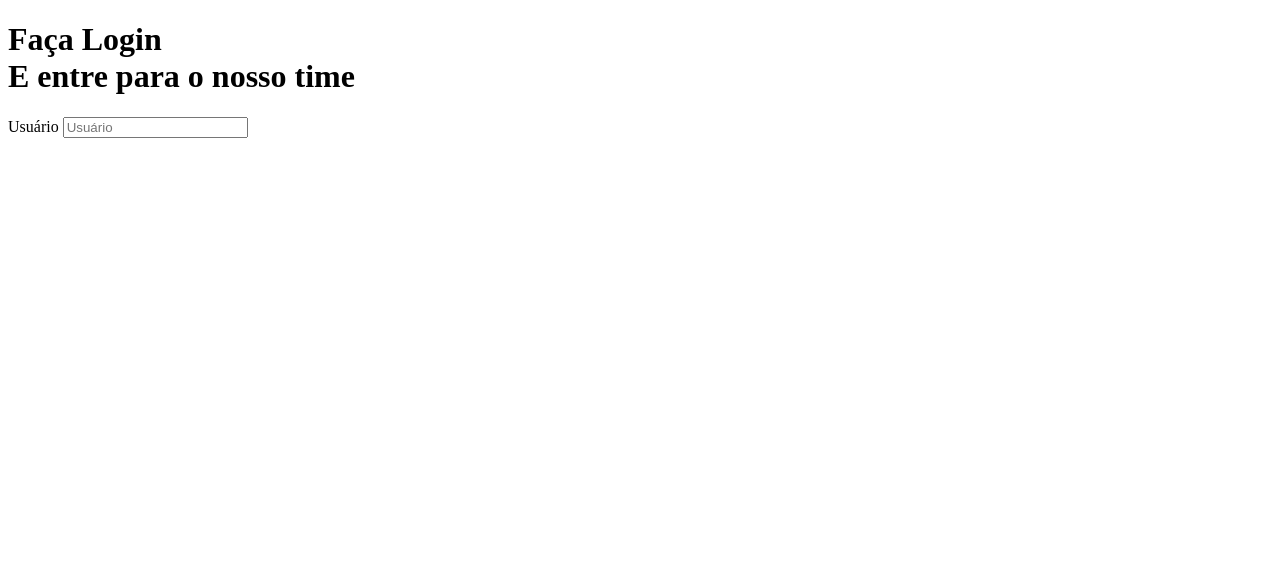
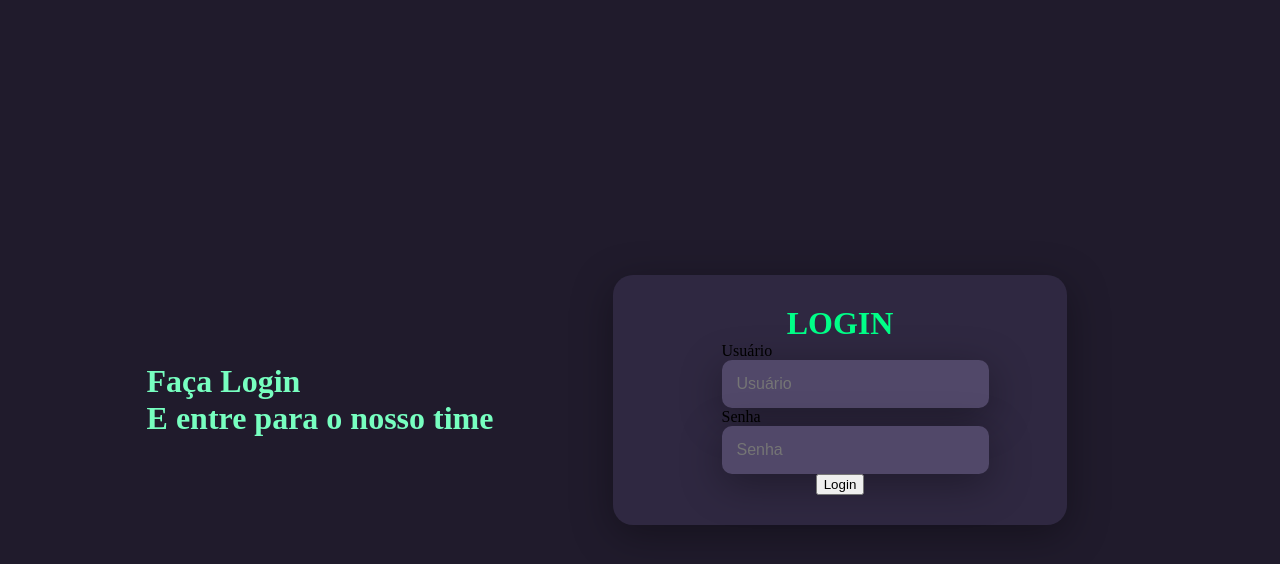
Before and after one commit to vitoria-cosmos/login-html-css, a plain HTML site: page index.html in a window 1280 px wide. Drawn offline with Linux system fonts and the light colour scheme.

Commit message:
adicionando estilos ao projeto

```diff
--- a/index.html
+++ b/index.html
@@ -3,7 +3,8 @@
 <head>
     <meta charset="UTF-8">
     <meta name="viewport" content="width=device-width, initial-scale=1.0">
-    <title>Document</title>
+    <link rel="stylesheet" href="style.css">
+    <title>Login</title>
 </head>
 <body>
     <div class="main-login">
@@ -12,10 +13,16 @@
         </div>
         <div class="right-login">
             <div class="card-login">
+                <h1>LOGIN</h1>
                 <div class="textfield">
                     <label for="usuario">Usuário</label>
                     <input type="text" name="usuario" placeholder="Usuário">
                 </div>
+                <div class="textfield">
+                    <label for="senha">Senha</label>
+                    <input type="password" name="senha" placeholder="Senha">
+                </div>
+                <button class="btn-login">Login</button>
             </div>
         </div>
     </div>
--- /dev/null
+++ b/style.css
@@ -0,0 +1,69 @@
+body {
+    margin: 0;
+}
+
+.main-login {
+    width: 100vw;
+    height: 100vh;
+    background: #201b2c;
+    display: flex;
+    justify-content: center;
+    align-items: center;
+}
+
+.left-login {
+    width: 50vh;
+    height: 100vh;
+    display: flex;
+    justify-content: center;
+    align-items: center;
+    flex-direction: column;
+}
+
+.left-login > h1 {
+    color: #77ffc0;
+}
+
+.right-login {
+    width: 50vw;
+    height: 100vh;
+    display: flex;
+    justify-content: center;
+    align-items: center;
+}
+
+.card-login {
+    width: 60%;
+    display: flex;
+    justify-content: center;
+    align-items: center;
+    flex-direction: column;
+    padding: 30px 35px;
+    background: #2f2841;
+    border-radius: 20px;
+    box-shadow: 0px 10px 40px #00000056;
+}
+
+.card-login > h1 {
+    color: #00ff88;
+    font-weight: 800;
+    margin: 0;
+}
+
+.textfield {
+    display: flex;
+    flex-direction: column;
+    align-items: flex-start;
+    justify-content: center;
+}
+
+.textfield > input {
+    width: 100%;
+    border: none;
+    border-radius: 10px;
+    padding: 15px;
+    background: #514869;
+    color: #f0ffffde;
+    font-size: 12pt;
+    box-shadow: 0px 10px 40px #00000056;
+}
```
